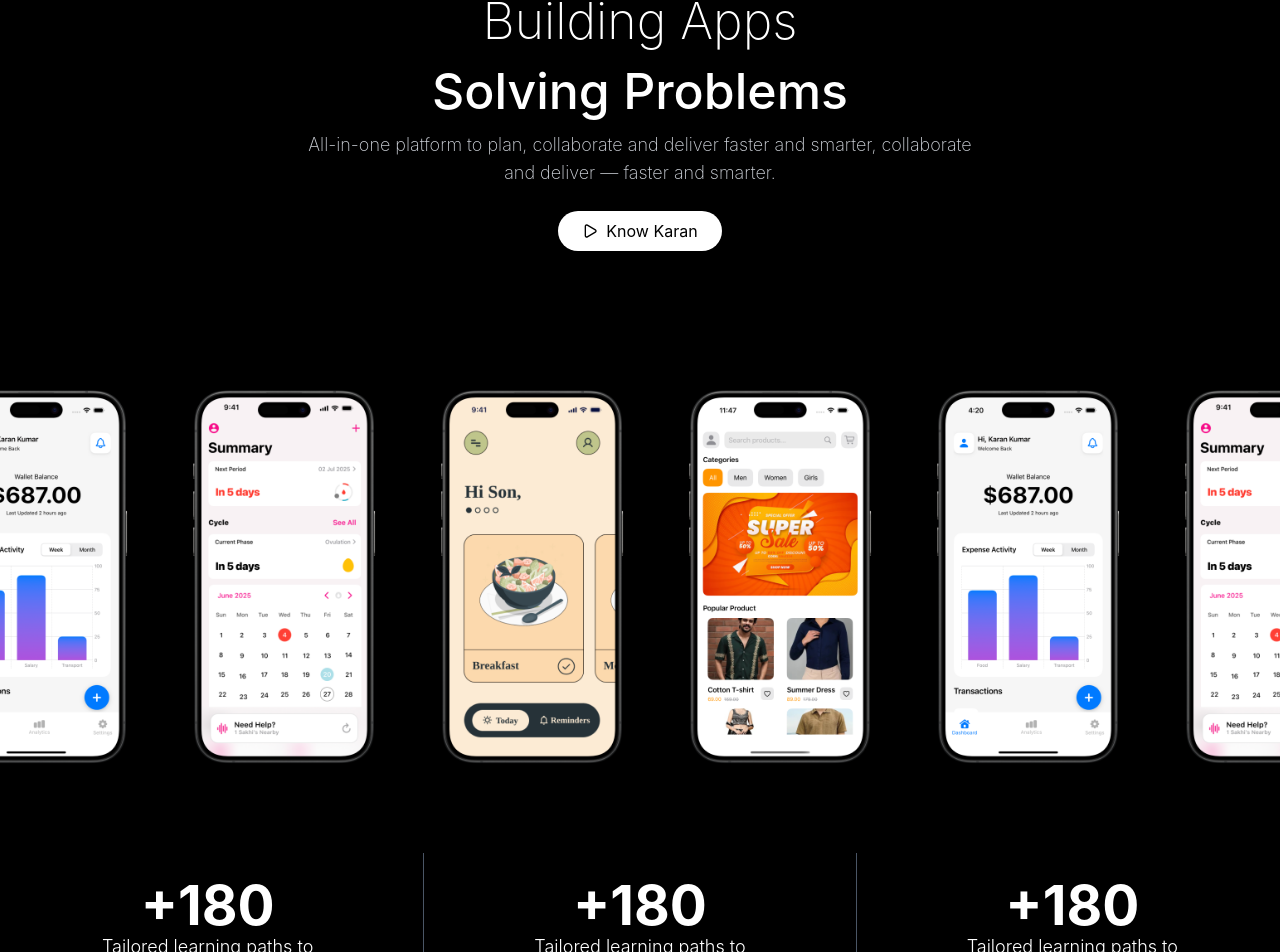
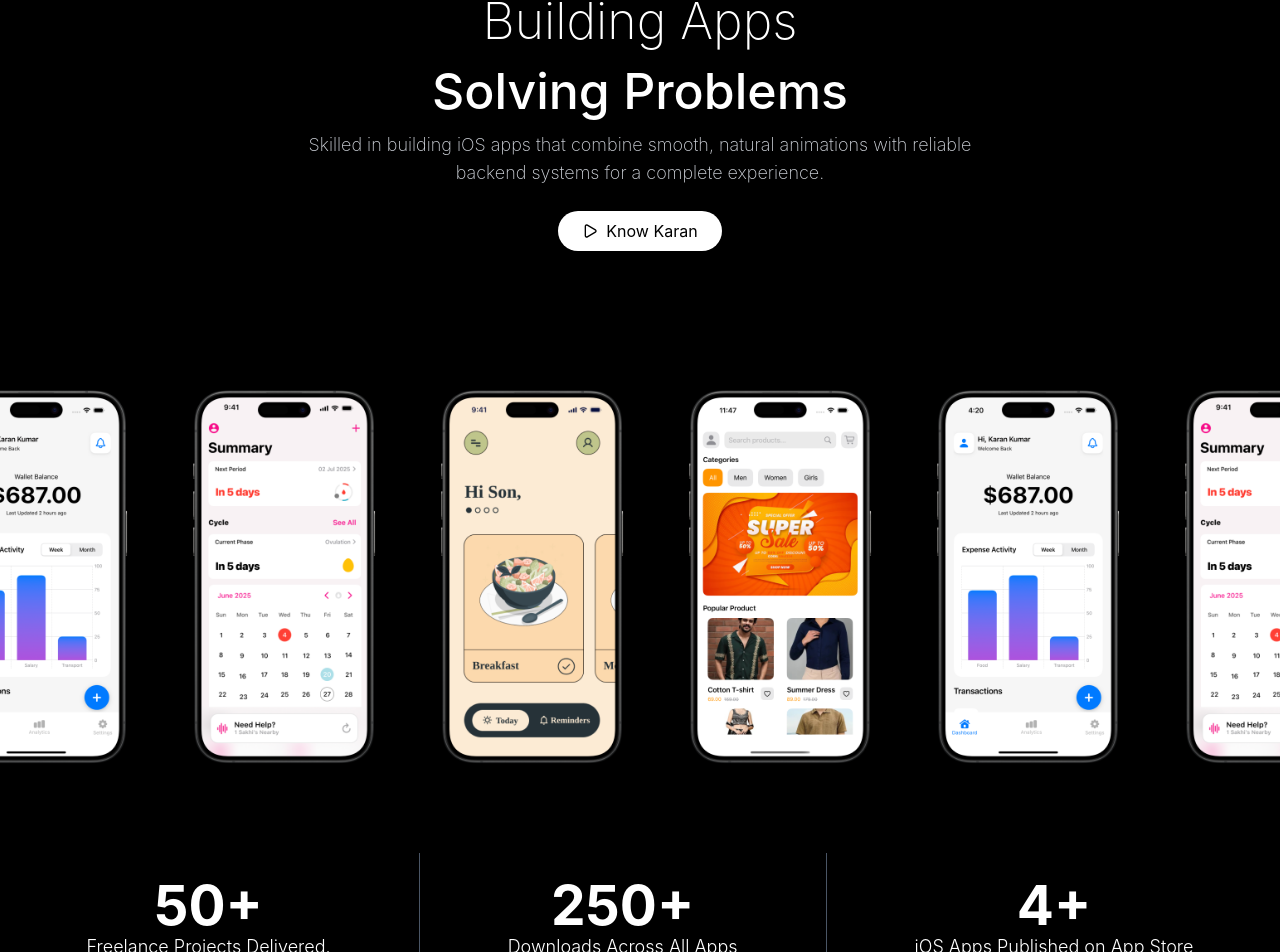
Before and after one commit to thekarandeveloper/thekarandeveloper, a Next.js app: page / in a window 1280 px wide. Shown: the part 240-1192 px from the top of the page. Built offline with nearby package versions, Linux system fonts and the light colour scheme.

Commit message:
fixed-metrics

```diff
--- a/components/HeroSection.jsx
+++ b/components/HeroSection.jsx
@@ -13,8 +13,8 @@ export default function HeroSection() {
         heading={"Building Apps"}
         subHeading={"Solving Problems"}
         desc={
-          "All-in-one platform to plan, collaborate and deliver faster and smarter, collaborate and deliver — faster and smarter."
-        }
+          "Skilled in building iOS apps that combine smooth, natural animations with reliable backend systems for a complete experience."
+}
         ctaLabel={
           <div className="flex items-center gap-2">
             <Play className="w-4 h-4" /> Know Karan
--- a/components/metrics.jsx
+++ b/components/metrics.jsx
@@ -4,12 +4,12 @@ export default function TextMetrics(){
     return(
         <div className="flex justify-center gap-2 py-20">
 
-           <MetricCard number={180} desc={"Tailored learning paths to meet your goals."}></MetricCard>
+           <MetricCard number={50} desc={"Freelance Projects Delivered."}></MetricCard>
             <div className="min-h-full border-r-1 border-gray-600"></div>
-                     <MetricCard number={180} desc={"Tailored learning paths to meet your goals."}></MetricCard>
+             <MetricCard number={250} desc={"Downloads Across All Apps"}></MetricCard>
 
             <div className="min-h-full border-r-1 border-gray-600"></div>
-        <MetricCard number={180} desc={"Tailored learning paths to meet your goals."}></MetricCard>
+        <MetricCard number={4} desc={"iOS Apps Published on App Store"}></MetricCard>
 
         </div>
     )
--- a/components/micro/Metrics.jsx
+++ b/components/micro/Metrics.jsx
@@ -47,7 +47,7 @@ export default function MetricCard({ number, desc, duration = 2000 }) {
       className="flex flex-col gap-2 md:gap-4 text-center py-6 md:py-10 px-4 sm:px-10 md:px-20"
     >
       <div className="text-[30px] sm:text-[50px] md:text-[55px] font-bold">
-        +{count}
+        {count}+
       </div>
       <div className="text-xs sm:text-base md:text-lg font-light max-w-xs sm:max-w-md md:max-w-2xl mx-auto">
         {desc}
```
